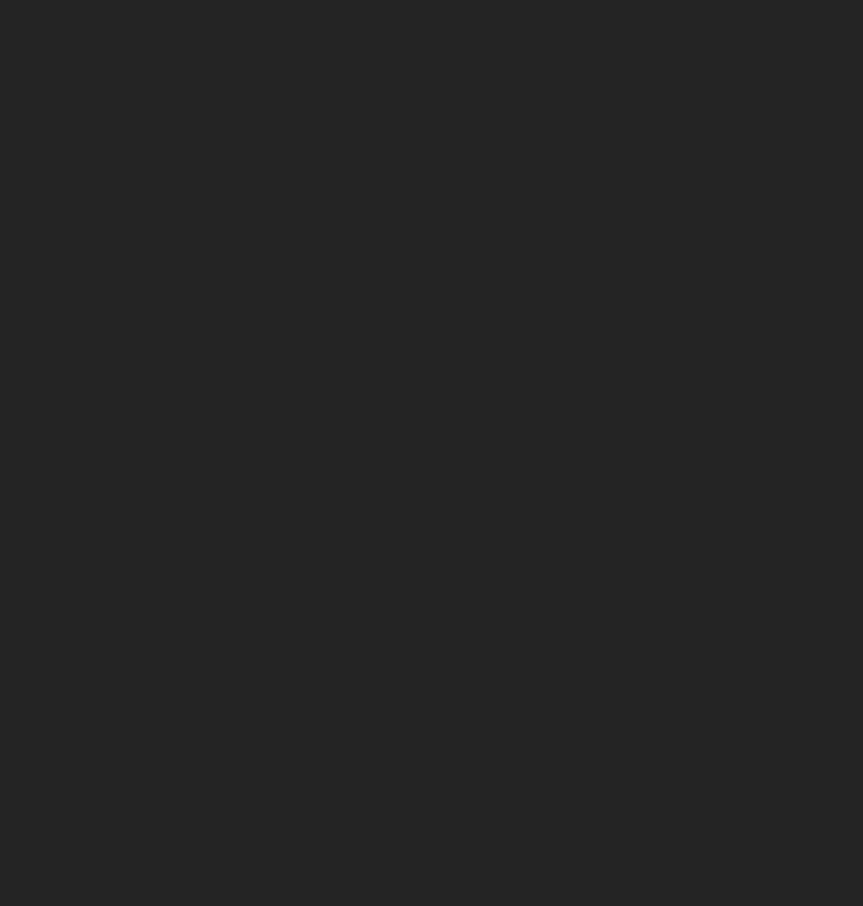
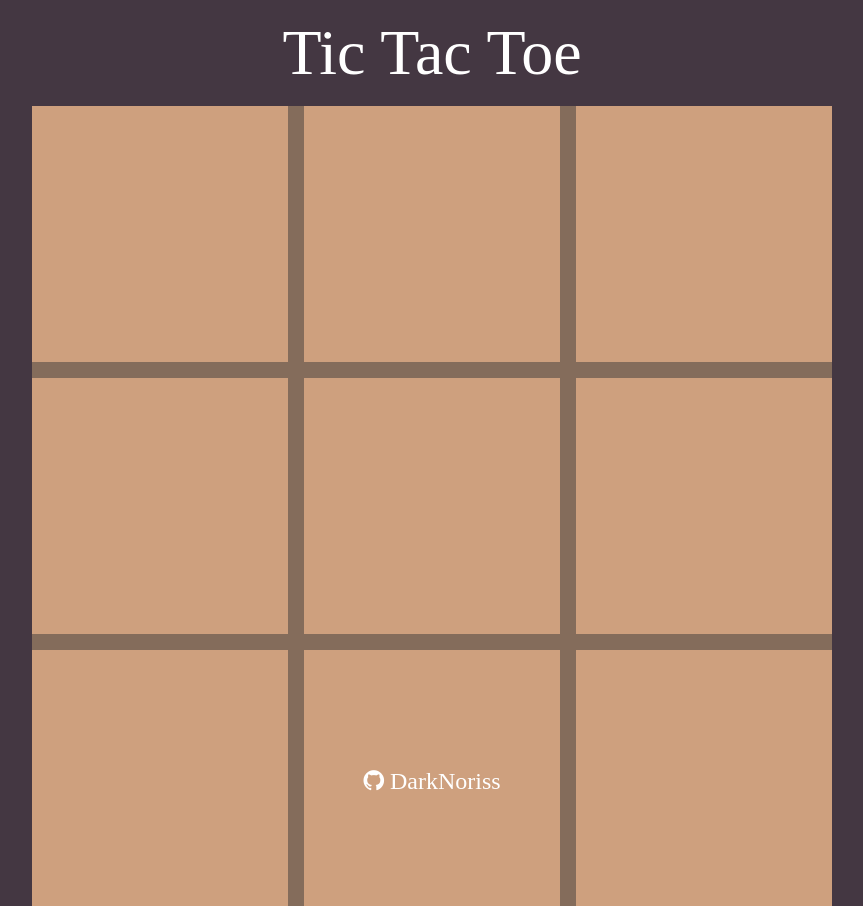
Before and after one commit to DarkNoriss/Tic-Tac-Toe, a website built with Vite: page index.html in a window 1280 px wide. Shown: the whole page, without its empty margins (208-1071 px from the left). Before the commit the page ends 800 px from the top, so only its background shows below. Built offline with nearby package versions, Linux system fonts and the light colour scheme.

Commit message:
added basic code (html, css and draw board script)

```diff
--- a/index.html
+++ b/index.html
@@ -4,10 +4,24 @@
     <meta charset="UTF-8" />
     <meta http-equiv="X-UA-Compatible" content="IE=edge" />
     <meta name="viewport" content="width=device-width, initial-scale=1.0" />
-    <title>Document</title>
+    <link
+      rel="stylesheet"
+      href="https://cdnjs.cloudflare.com/ajax/libs/font-awesome/4.7.0/css/font-awesome.min.css"
+    />
+    <title>Tic Tac Toe</title>
   </head>
   <body>
-    <div id="app"></div>
+    <header class="header">Tic Tac Toe</header>
+    <div class="app"></div>
+    <footer class="footer">
+      <a
+        href="https://github.com/DarkNoriss"
+        target="_blank"
+        class="nodecoration fa fa-github"
+      >
+        DarkNoriss
+      </a>
+    </footer>
     <script type="module" src="/main.js"></script>
   </body>
 </html>
--- a/main.js
+++ b/main.js
@@ -1 +1,26 @@
 import "./style.scss";
+
+const appContainer = document.querySelector(".app");
+
+window.onload = function () {
+  createBoard();
+};
+
+const gameboard = () => {
+  let board = new Array(9);
+};
+
+function createBoard() {
+  for (let start = 0; start < 9; start++) {
+    const newBoard = document.createElement("div");
+    newBoard.classList.add("board");
+    newBoard.setAttribute("id", start);
+    newBoard.addEventListener("click", makeMove);
+
+    appContainer.appendChild(newBoard);
+  }
+}
+
+function makeMove(event) {
+  console.log("yey i can click!");
+}
--- a/style.scss
+++ b/style.scss
@@ -1,9 +1,59 @@
+$first-color: #443742;
+$second-color: #846c5b;
+$third-color: #cea07e;
+$fourth-color: #edd9a3;
+$fifth-color: #e2e8c0;
+
 :root {
-  background-color: #242424;
+  background-color: $first-color;
+  color: white;
 }
 
 body {
   margin: 0;
   display: flex;
+  flex-direction: column;
   place-items: center;
 }
+
+.header {
+  margin: 1rem;
+  font-size: 4rem;
+}
+
+.app {
+  display: grid;
+  gap: 1rem;
+  background-color: $second-color;
+  height: 800px;
+  width: 800px;
+  grid-template-columns: repeat(3, auto);
+  grid-template-rows: repeat(3, auto);
+
+  .board {
+    background-color: $third-color;
+  }
+}
+
+.footer {
+  display: flex;
+  align-items: center;
+  justify-content: center;
+  position: absolute;
+  bottom: 0;
+  left: 0;
+  gap: 10px;
+  width: 100%;
+  font-size: 1.5rem;
+  margin-bottom: 0.5rem;
+}
+
+.nodecoration {
+  color: inherit;
+  text-decoration: none;
+}
+
+input::-webkit-outer-spin-button,
+input::-webkit-inner-spin-button {
+  -webkit-appearance: none;
+}
```
